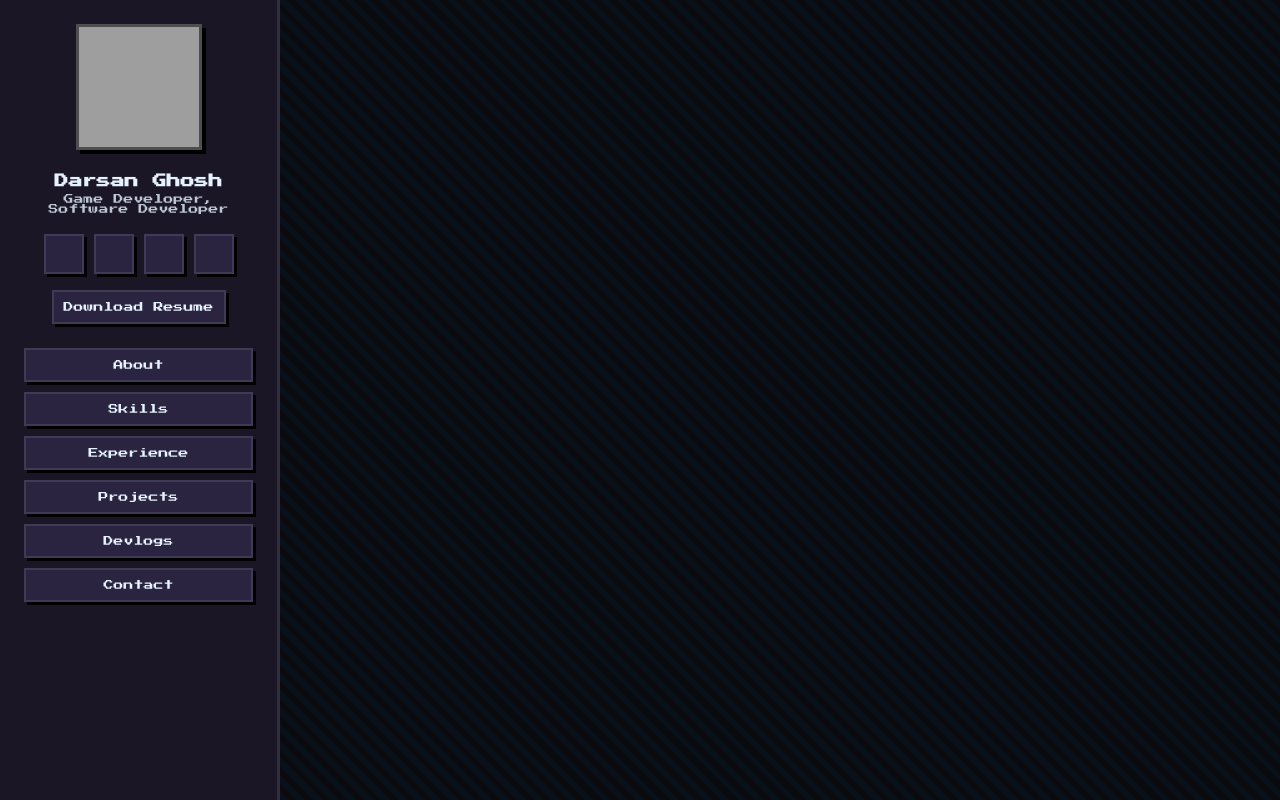
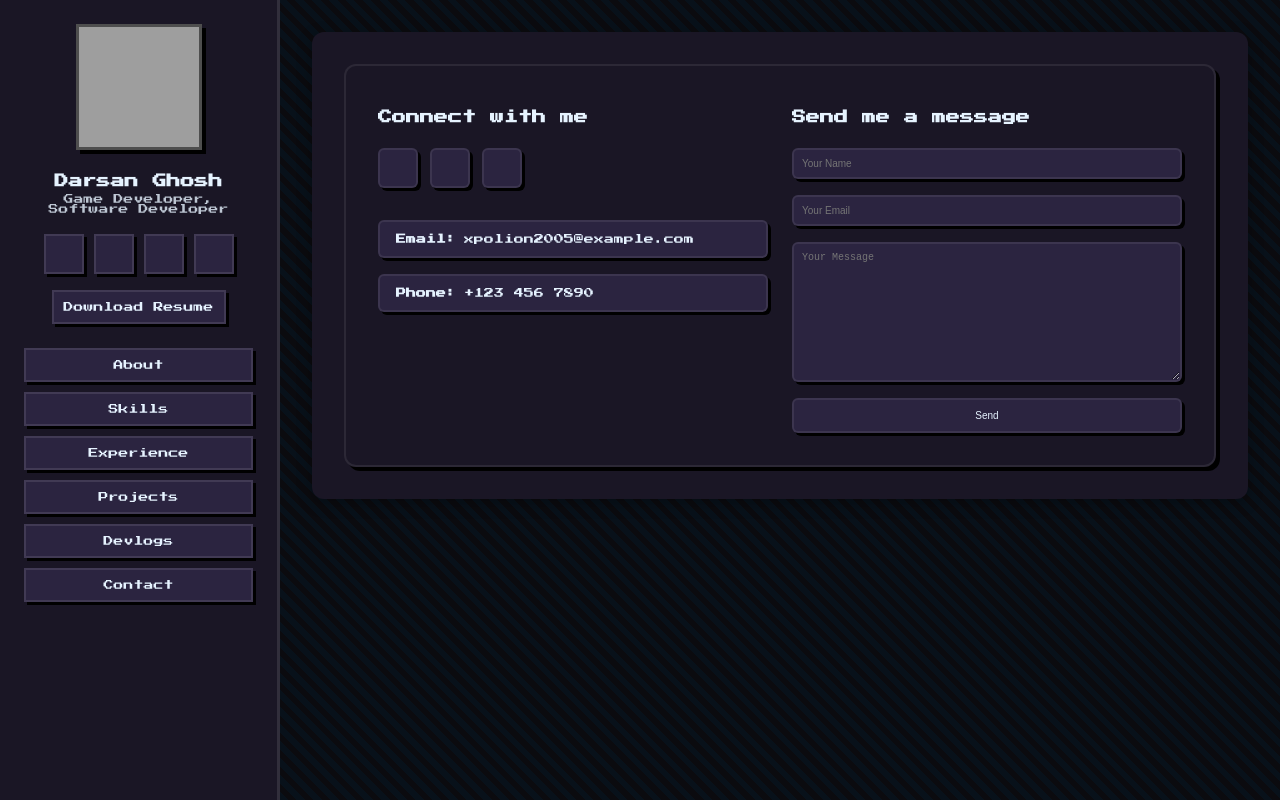
Before and after one commit to XpolioN2005/portfolio, a Svelte app: page / in a window 1280 px wide. Built offline with nearby package versions, Linux system fonts and the light colour scheme; grey boxes are pictures that could not be loaded; some icons are missing.

Commit message:
feat: Add contact page with form and social links

```diff
--- a/src/App.svelte
+++ b/src/App.svelte
@@ -1,5 +1,49 @@
 <script>
-	import Sidebar from './lib/Sidebar.svelte';
+  import Sidebar from './lib/Sidebar.svelte';
+  import Contact from './lib/Contact.svelte';
 </script>
 
-<Sidebar />
+<div class="hbox-container">
+  <Sidebar /> <!-- fixed inside its component -->
+
+  <div class="content-container">
+    <div class="card">
+      <Contact />
+    </div>
+  </div>
+</div>
+
+<style>
+  /* Content container leaves space for the fixed sidebar */
+  .content-container {
+    margin-left: 280px; /* match the sidebar width */
+    flex: 1 1 auto;
+    padding: 2rem;
+    display: flex;
+    justify-content: center;
+    align-items: flex-start;
+    box-sizing: border-box;
+  }
+
+  .card {
+    background: #1a1625;
+    border-radius: 12px;
+    box-shadow: 0 4px 15px rgba(0,0,0,0.3);
+    padding: 2rem;
+    width: 100%;
+    max-width: 900px;
+  }
+
+  /* Responsive: stack on mobile */
+  @media (max-width: 768px) {
+    .content-container {
+      margin-left: 0; /* sidebar collapses on mobile */
+      padding: 1rem;
+    }
+
+    .card {
+      width: 100%;
+      padding: 1.5rem;
+    }
+  }
+</style>
--- /dev/null
+++ b/src/lib/Contact.svelte
@@ -0,0 +1,193 @@
+<script>
+	let name = '';
+	let email = '';
+	let message = '';
+	let success = false;
+
+	function handleSubmit() {
+		console.log({ name, email, message });
+		success = true;
+
+		name = '';
+		email = '';
+		message = '';
+
+		setTimeout(() => (success = false), 5000);
+	}
+</script>
+
+<section class="contact-section">
+	<!-- Left side: Social links + contact info -->
+	<div class="contact-links">
+		<h2>Connect with me</h2>
+
+		<!-- Social icons -->
+		<div class="socials-line">
+			<a href="https://xpolion.itch.io/" target="_blank" rel="noreferrer" title="Itch.io">
+				<i class="cib-itch-io"></i>
+			</a>
+			<a href="https://www.linkedin.com/in/xpolion" target="_blank" rel="noreferrer" title="LinkedIn">
+				<i class="cib-linkedin-in"></i>
+			</a>
+			<a href="https://github.com/xpolion2005" target="_blank" rel="noreferrer" title="GitHub">
+				<i class="cib-github"></i>
+			</a>
+		</div>
+
+		<!-- Contact info boxes -->
+		<div class="contact-info">
+			<div class="info-box">
+				<strong>Email:</strong> <a href="mailto:xpolion@example.com">xpolion2005@example.com</a>
+			</div>
+			<div class="info-box">
+				<strong>Phone:</strong> <a href="tel:+1234567890">+123 456 7890</a>
+			</div>
+		</div>
+	</div>
+
+	<!-- Right side: Contact form -->
+	<div class="contact-form">
+		<h2>Send me a message</h2>
+		<form on:submit|preventDefault={handleSubmit}>
+			<input type="text" placeholder="Your Name" bind:value={name} required />
+			<input type="email" placeholder="Your Email" bind:value={email} required />
+			<textarea placeholder="Your Message" bind:value={message} required></textarea>
+			<button type="submit">Send</button>
+		</form>
+		{#if success}
+			<p class="success-msg">Message sent! I’ll get back to you soon.</p>
+		{/if}
+	</div>
+</section>
+
+<style>
+	.contact-section {
+		display: flex;
+		flex-direction: column;
+		gap: 1.5rem;
+		padding: 2rem;
+		background: #1a1625;
+		border: 2px solid rgba(255,255,255,0.08);
+		box-shadow: 4px 4px 0 #000;
+		border-radius: 12px;
+		box-sizing: border-box;
+	}
+
+	@media(min-width: 768px) {
+		.contact-section {
+			flex-direction: row;
+		}
+	}
+
+	.contact-links,
+	.contact-form {
+		flex: 1;
+		display: flex;
+		flex-direction: column;
+		gap: 1rem;
+	}
+
+	h2 {
+		font-size: 14px;
+		margin-bottom: 0.5rem;
+	}
+
+	/* Social icons in a line */
+	.socials-line {
+		display: flex;
+		gap: 0.75rem;
+		margin-bottom: 1rem;
+	}
+	.socials-line a {
+		display: flex;
+		align-items: center;
+		justify-content: center;
+		background: #2b2440;
+		border: 2px solid rgba(255,255,255,0.08);
+		box-shadow: 3px 3px 0 #000;
+		color: #e6f3ff;
+		width: 36px;
+		height: 36px;
+		font-size: 16px;
+		text-decoration: none;
+		transition: transform 0.15s, background 0.15s;
+		border-radius: 6px;
+	}
+	.socials-line a:hover {
+		background: #333051;
+		transform: translateY(-2px);
+	}
+
+	/* Contact info boxes */
+	.contact-info {
+		display: flex;
+		flex-direction: column;
+		gap: 1rem; /* increase gap between boxes */
+	}
+
+	.info-box {
+		display: flex;
+		align-items: center;
+		gap: 0.5rem;
+		background: #2b2440;
+		border: 2px solid rgba(255,255,255,0.08);
+		box-shadow: 3px 3px 0 #000;
+		padding: 12px 16px; /* increased padding */
+		border-radius: 6px;
+		font-size: 10px;
+	}
+
+	.info-box a {
+		color: #e6f3ff;
+		text-decoration: none;
+		transition: transform 0.15s, color 0.15s;
+	}
+
+	.info-box a:hover {
+		color: #4cd137;
+		transform: translateY(-1px);
+	}
+
+	.contact-form form {
+		display: flex;
+		flex-direction: column;
+		gap: 1rem;
+	}
+
+	.contact-form input,
+	.contact-form textarea {
+		background: #2b2440;
+		border: 2px solid rgba(255,255,255,0.08);
+		box-shadow: 3px 3px 0 #000;
+		color: #e6f3ff;
+		font-size: 10px;
+		padding: 8px;
+		border-radius: 6px;
+		resize: vertical;
+	}
+
+	.contact-form textarea {
+		min-height: 120px;
+	}
+
+	.contact-form button {
+		background: #2b2440;
+		border: 2px solid rgba(255,255,255,0.08);
+		box-shadow: 3px 3px 0 #000;
+		color: #e6f3ff;
+		font-size: 10px;
+		padding: 10px;
+		cursor: pointer;
+		transition: transform 0.15s, background 0.15s;
+		border-radius: 6px;
+	}
+	.contact-form button:hover {
+		background: #333051;
+		transform: translateY(-2px);
+	}
+
+	.success-msg {
+		color: #4cd137;
+		font-weight: bold;
+	}
+</style>
--- a/src/lib/Sidebar.svelte
+++ b/src/lib/Sidebar.svelte
@@ -16,8 +16,7 @@
 	aria-label="Toggle menu"
 	aria-expanded={isOpen}
 	type="button"
->
-	☰
+><i class="cil-menu" aria-hidden="true"></i>
 </button>
 
 <aside class="sidebar" class:open={isOpen}>
@@ -43,7 +42,7 @@
 		</a>
 	</div>
 
-	<a href="/resume.pdf" download class="resume-btn">Download Resume</a>
+	<a href="/assets/resume.pdf" target="_blank" class="resume-btn">Download Resume</a>
 
 	<nav>
 		<a href="#about" class="nav-link" on:click={closeSidebar}>About</a>
```
Also changed, not shown: src/lib/Counter.svelte (deleted, +0 -10 lines), 1 other file (tests, documents, lock files or other folders).
